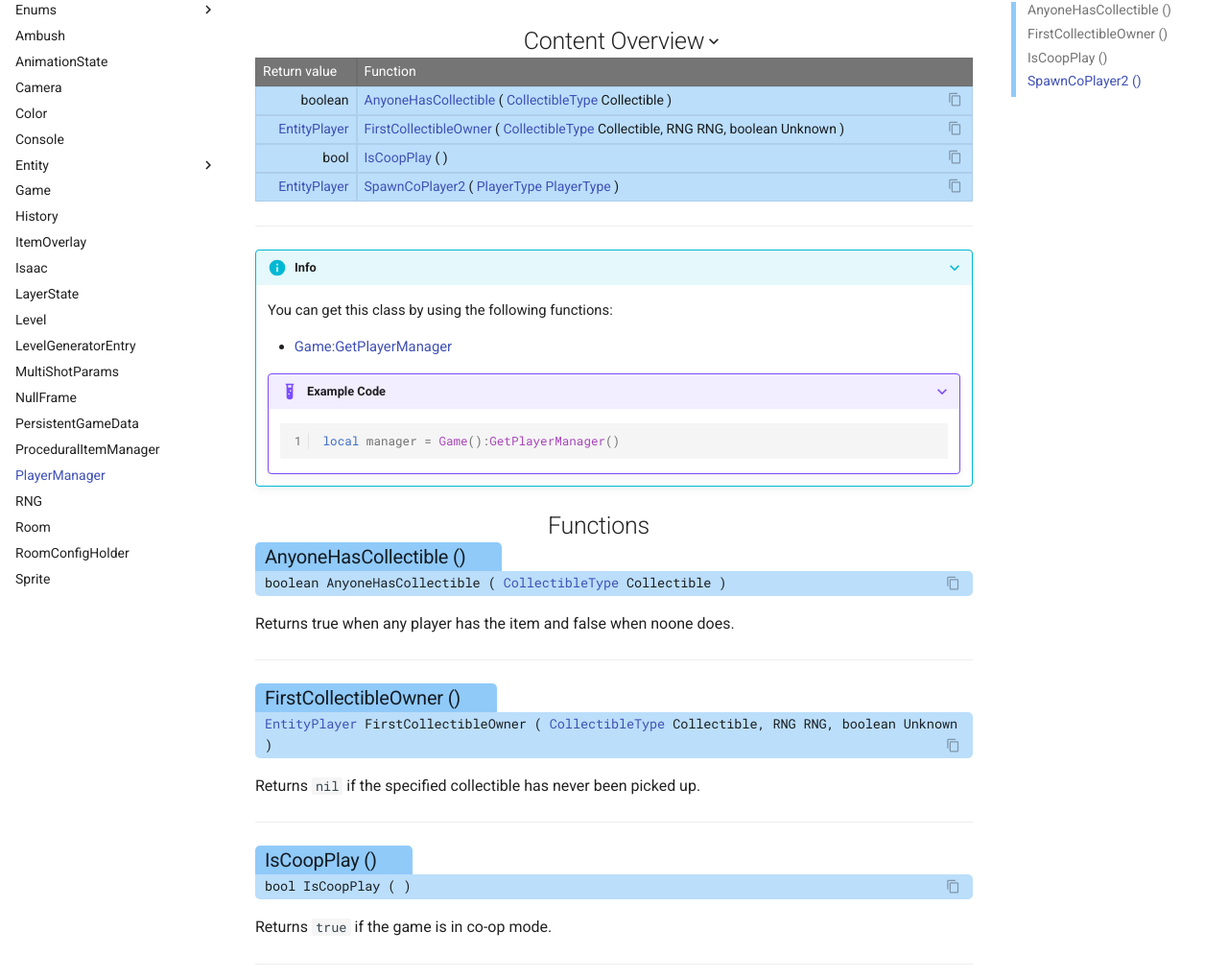
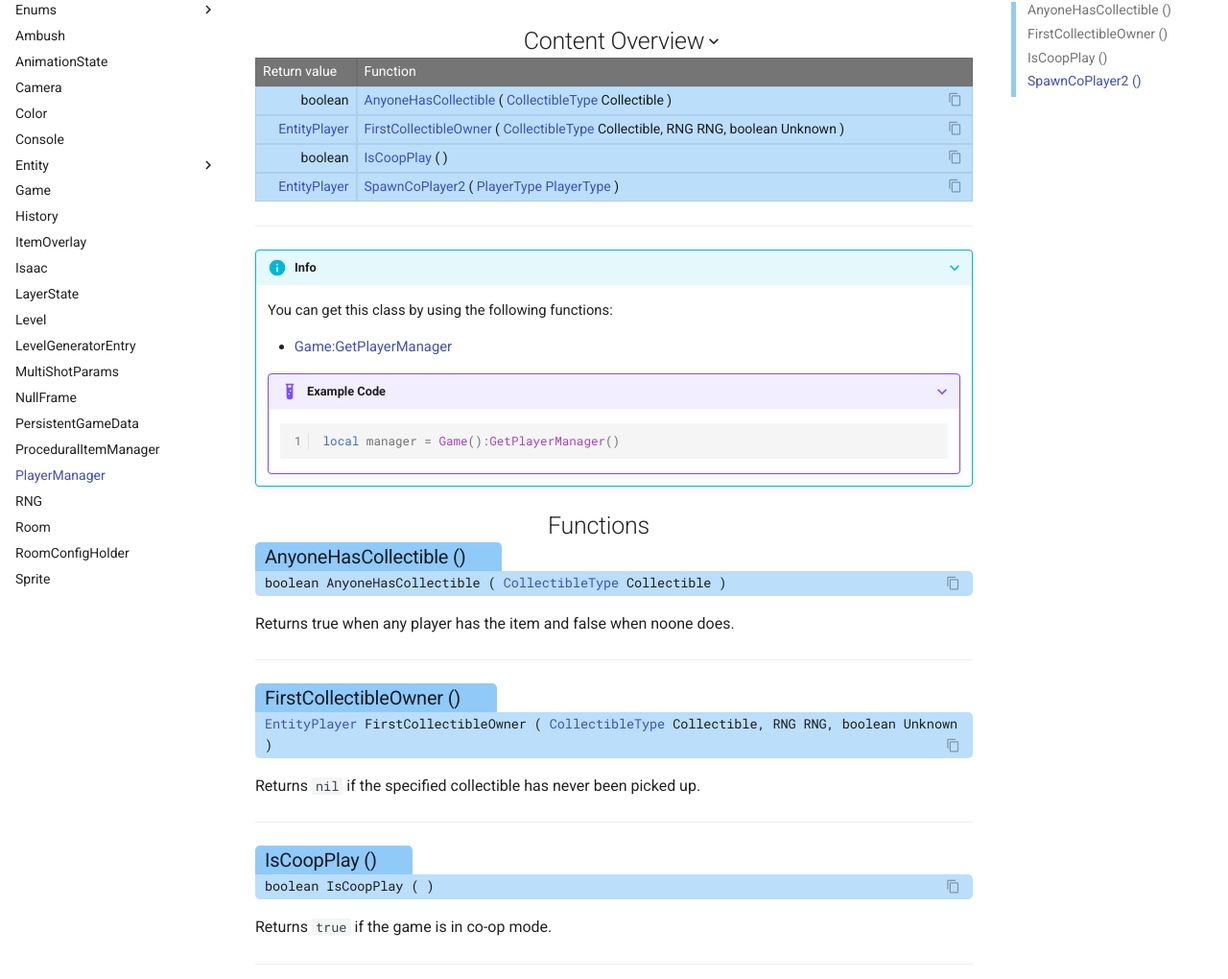
Before and after one commit to TeamREPENTOGON/REPENTOGON, an MkDocs documentation site: the page built from documentation/docs/PlayerManager.md, in a window 1280 px wide and 1374 px high. Shown: the part 153-1173 px from the top of the window at 96% size. Built offline with MkDocs 1.6.1 and Material for MkDocs 9.7.7, drawn with Linux system fonts in a browser that asks for light colours; comment, search, counter and statistics services are not loaded; the version menu is left out.

Commit message:
docs: suppress code_checks

```diff
--- a/documentation/docs/PlayerManager.md
+++ b/documentation/docs/PlayerManager.md
@@ -23,7 +23,7 @@
 
 ___
 ### Is·Coop·Play () {: aria-label='Functions' }
-#### bool IsCoopPlay ( ) {: .copyable aria-label='Functions' }
+#### boolean IsCoopPlay ( ) {: .copyable aria-label='Functions' }
 Returns `true` if the game is in co-op mode.
 
 ___
```
Also changed, not shown: documentation/docs/Entity.md (+1 -1 lines).
